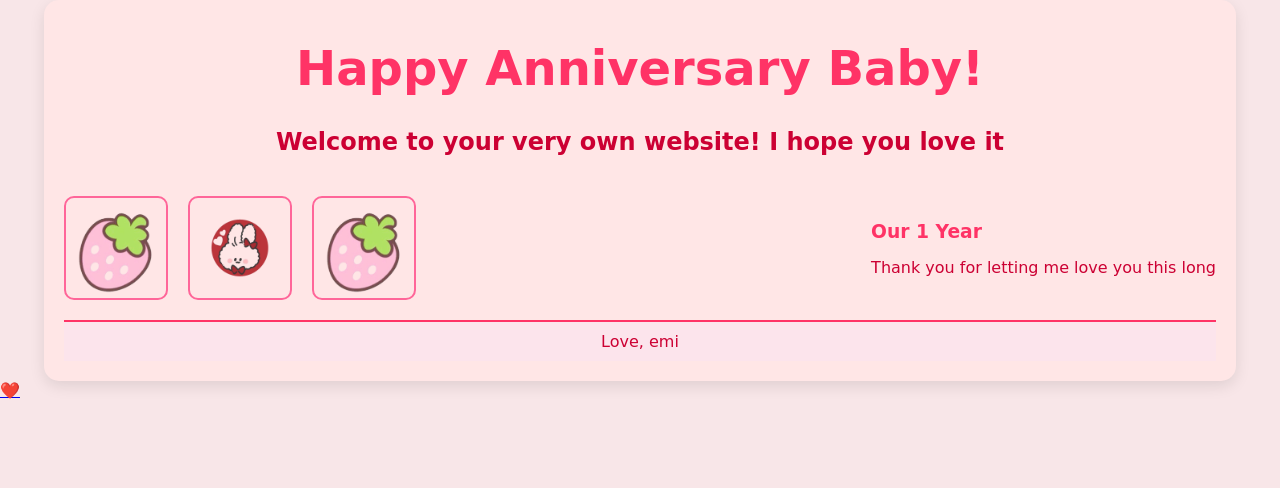
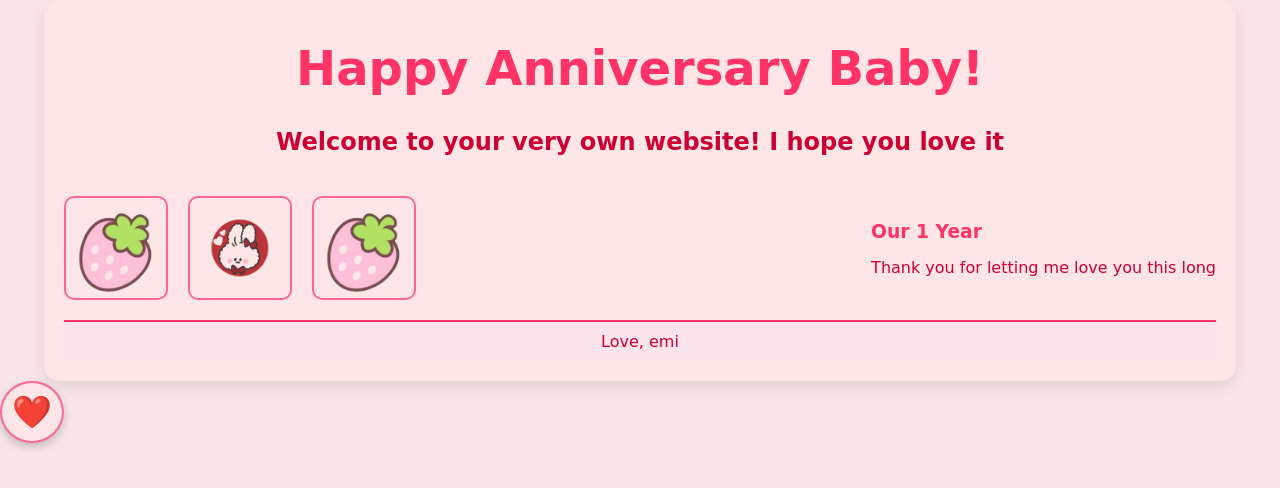
Before and after one commit to ilovemygftbh/anniversaryscrapbook, a plain HTML site: page index.html in a window 1280 px wide. Drawn offline with Linux system fonts and the light colour scheme.

Commit message:
Update styles.css

```diff
--- a/styles.css
+++ b/styles.css
@@ -85,3 +85,35 @@ footer p {
     color: #cc0033; /* Deep cherry red */
     margin: 0;
 }
+/* Heart Button */
+.heart-button {
+    display: inline-block;
+    font-size: 2em;  /* Adjust size as needed */
+    color: #ff3366; /* Cherry red */
+    text-decoration: none;
+    text-align: center;
+    padding: 10px;
+    border: 2px solid #ff6699; /* Light pink border */
+    border-radius: 50%;  /* Circular shape */
+    background-color: #ffe6e6; /* Light pastel pink background */
+    box-shadow: 0 4px 8px rgba(0, 0, 0, 0.2); /* Subtle shadow */
+    transition: transform 0.3s ease, box-shadow 0.3s ease;
+    position: relative;
+}
+
+/* Add a hover effect */
+.heart-button:hover {
+    transform: scale(1.1); /* Slightly enlarges on hover */
+    box-shadow: 0 6px 12px rgba(0, 0, 0, 0.3); /* Increases shadow */
+}
+
+/* Optional: pulsating animation */
+@keyframes pulse {
+    0% { transform: scale(1); }
+    50% { transform: scale(1.1); }
+    100% { transform: scale(1); }
+}
+
+.heart-button:hover {
+    animation: pulse 1s infinite;
+}
```
